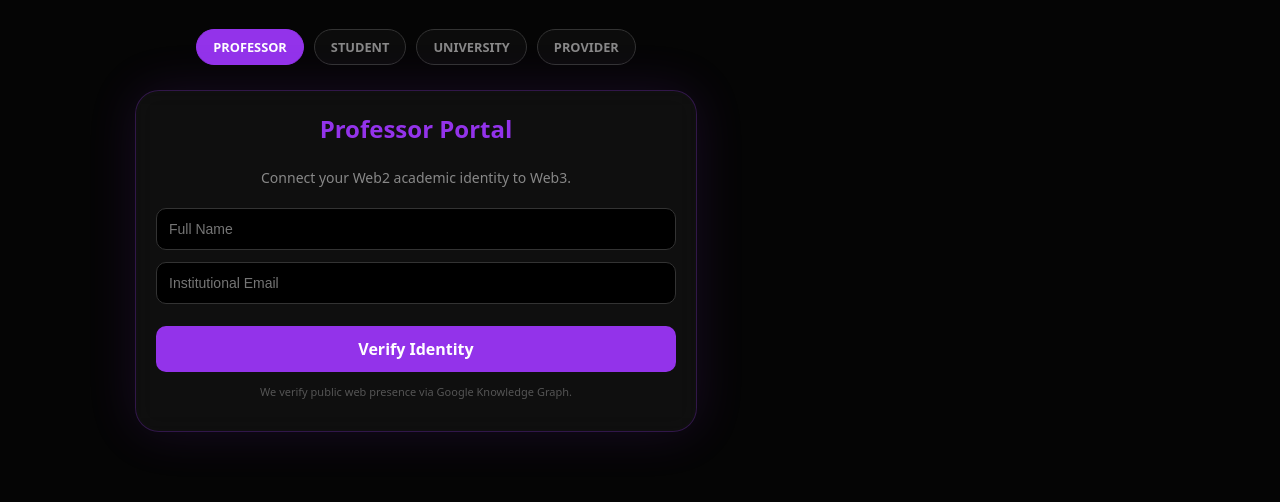
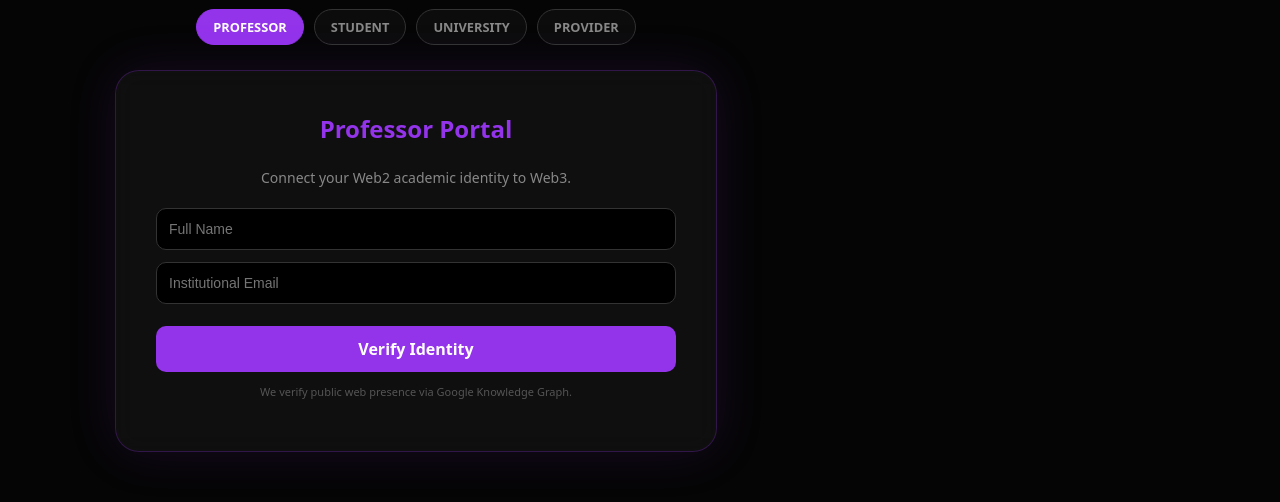
Before and after one commit to sabaazdn73/TrustCycle, a React app in the folder frontend/: page / in a window 1280 px wide. Shown: the part 237-739 px from the top of the page. Built offline with nearby package versions, Linux system fonts and the light colour scheme; the HTML template or start-up script is replaced by a standard one.

Commit message:
Update API URL to production

```diff
--- a/frontend/src/App.tsx
+++ b/frontend/src/App.tsx
@@ -113,7 +113,7 @@ export default function App() {
 
   const cardStyle: React.CSSProperties = {
     background: THEME.card,
-    padding: isMobile ? '10px' : '20px',
+    padding: isMobile ? '20px' : '40px',
     borderRadius: '24px',
     border: `1px solid ${THEME.accent}44`,
     width: isMobile ? '95%' : '520px',
@@ -362,7 +362,7 @@ export default function App() {
           src="/masterz_iota.png"
           alt="masterz iota"
           style={{
-            height: isMobile ? 45 : 80, // Smaller on mobile
+            height: isMobile ? 20 : 80, // Smaller on mobile
             opacity: 0.9
           }}
         />
```
